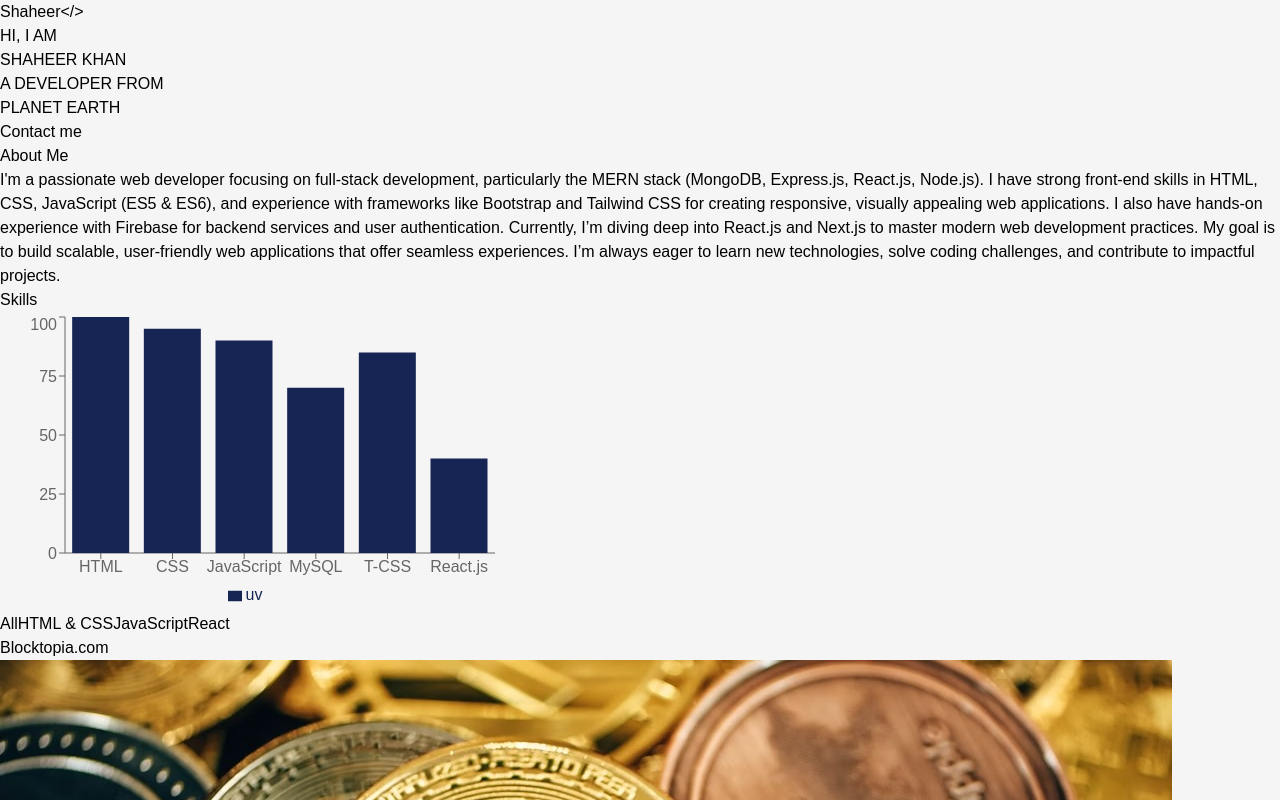
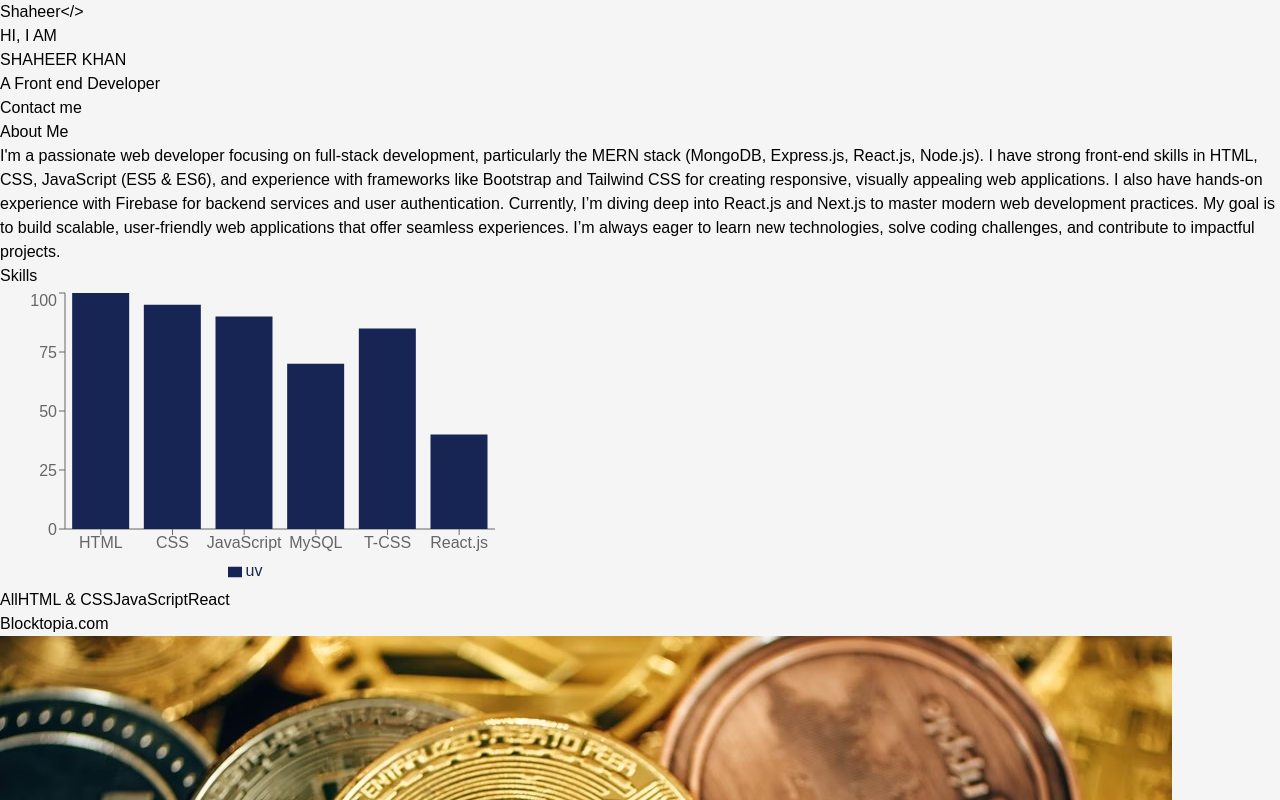
Before and after one commit to Sherrrrryyy/Shaheer-Portfolio, a React (Vite) app: page / in a window 1280 px wide. Shown: the top 800 px of the page. Built offline with nearby package versions, Linux system fonts and the light colour scheme.

Commit message:
"Suiiiiiiiiiiiiiiiii"

```diff
--- a/src/components/About.jsx
+++ b/src/components/About.jsx
@@ -29,9 +29,9 @@ const About = () => {
                         transition={{ type: 'spring', stiffness: 50 }}
                     >
                         <p className="text-black font-medium text-1xl ">
-                        I'm a passionate web developer focusing on full-stack development, particularly the MERN stack (MongoDB, Express.js, React.js, Node.js). I have strong front-end skills in HTML, CSS, JavaScript (ES5 & ES6), and experience with frameworks like Bootstrap and Tailwind CSS for creating responsive, visually appealing web applications. I also have hands-on experience with Firebase for backend services and user authentication.
+                            I'm a passionate web developer focusing on full-stack development, particularly the MERN stack (MongoDB, Express.js, React.js, Node.js). I have strong front-end skills in HTML, CSS, JavaScript (ES5 & ES6), and experience with frameworks like Bootstrap and Tailwind CSS for creating responsive, visually appealing web applications. I also have hands-on experience with Firebase for backend services and user authentication.
 
-Currently, I’m diving deep into React.js and Next.js to master modern web development practices. My goal is to build scalable, user-friendly web applications that offer seamless experiences. I’m always eager to learn new technologies, solve coding challenges, and contribute to impactful projects.
+                            Currently, I’m diving deep into React.js and Next.js to master modern web development practices. My goal is to build scalable, user-friendly web applications that offer seamless experiences. I’m always eager to learn new technologies, solve coding challenges, and contribute to impactful projects.
                         </p>
                     </motion.div>
                 </div>
--- a/src/components/Home.jsx
+++ b/src/components/Home.jsx
@@ -15,7 +15,7 @@ export default function Home() {
       transition={{ type: 'spring', stiffness: 60 }}
     >
       <h1 className="text-3xl sm:text-4xl md:text-5xl lg:text-6xl  md:p-5 text-gray mb-3">
-        HI, I AM <br /> SHAHEER KHAN <br /> A DEVELOPER FROM <br /> PLANET EARTH
+        HI, I AM <br /> SHAHEER KHAN <br /> <span className='text-4xl text-gray-600'> A Front end Developer</span>
       </h1>
       <button className="bg-black mx-3 sm:mx-5 text-white font-bold mt-5 py-2 sm:py-3 md:py-4 px-4 sm:px-5 md:px-6 rounded transition-all">
         Contact me
```
